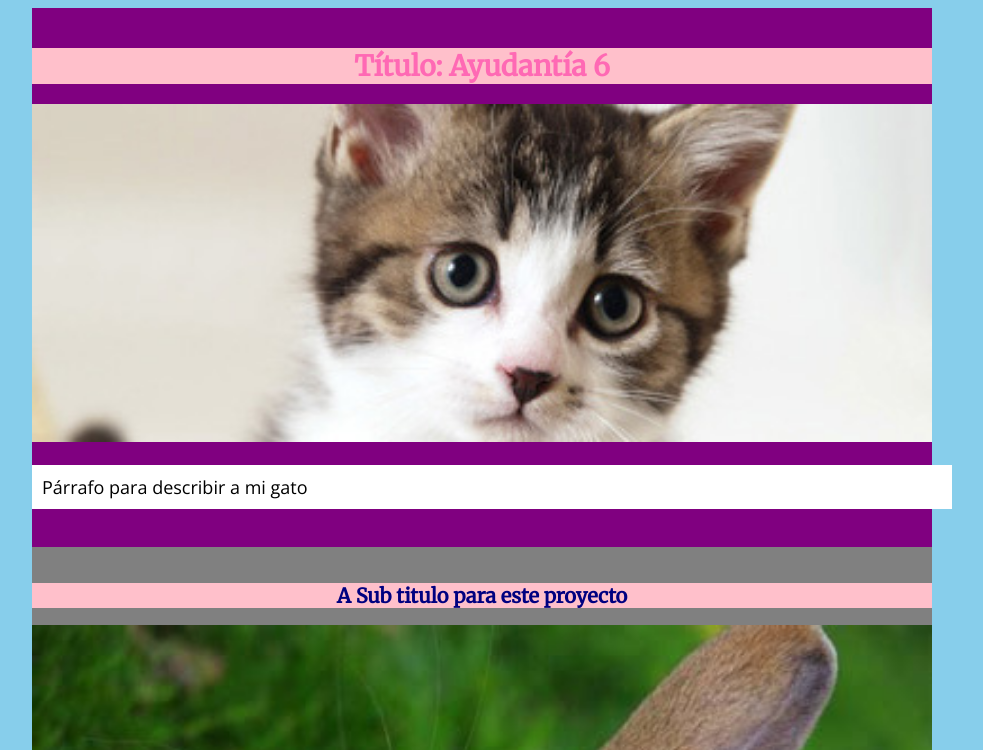
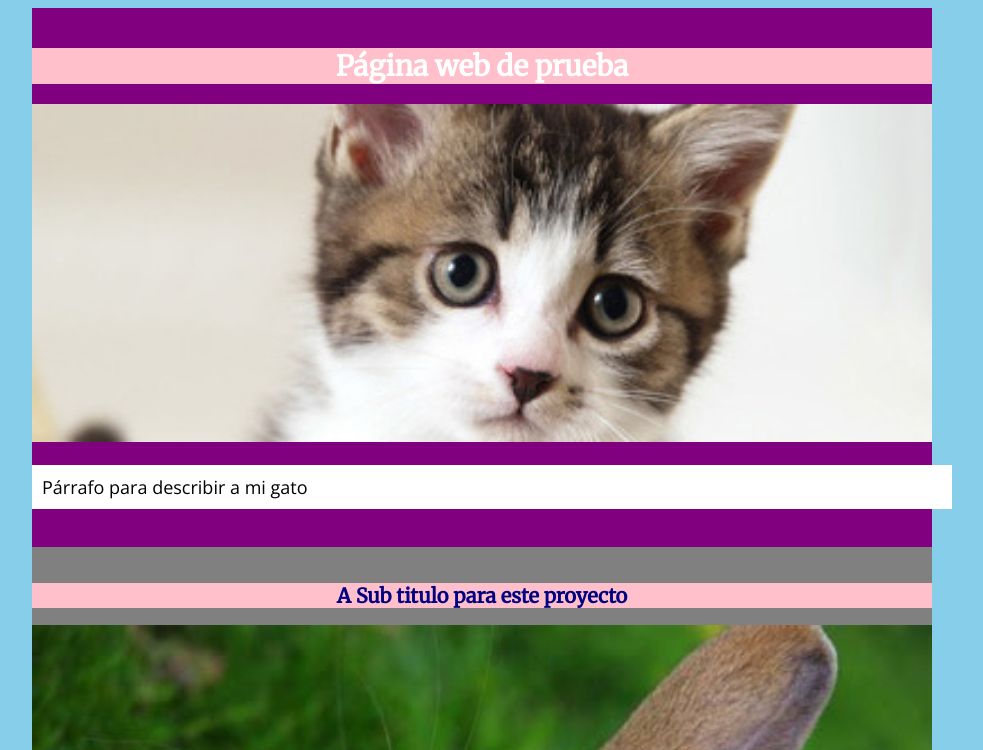
Before and after one commit to valitaparo/m02-g09, a plain HTML site: page index.html in a window 1280 px wide. Shown: the top 750 px of the page, without its empty margins (158-1141 px from the left). Drawn offline with nearby package versions, Linux system fonts and the light colour scheme.

Commit message:
subo primeros cambios

```diff
--- a/index.html
+++ b/index.html
@@ -17,7 +17,7 @@
 
 
 	<div id="introduccion">
-		<h1>Título: Ayudantía 6</h1>
+		<h1>Página web de prueba</h1>
 		<img src="img/imagen01.jpg">
 		<p>Párrafo para describir a mi gato</p>
 	</div>
--- a/style.css
+++ b/style.css
@@ -39,7 +39,7 @@ h1{/* selecciona el header o titulo 1 y lo pinta */
 	margin: 20px 0px;
 	border: 0px solid blue;
 	font-size: 28px;
-	color: hotpink;
+	color: white;
 	text-align: center;
 	font-family: 'Merriweather', serif;
 	}
```
